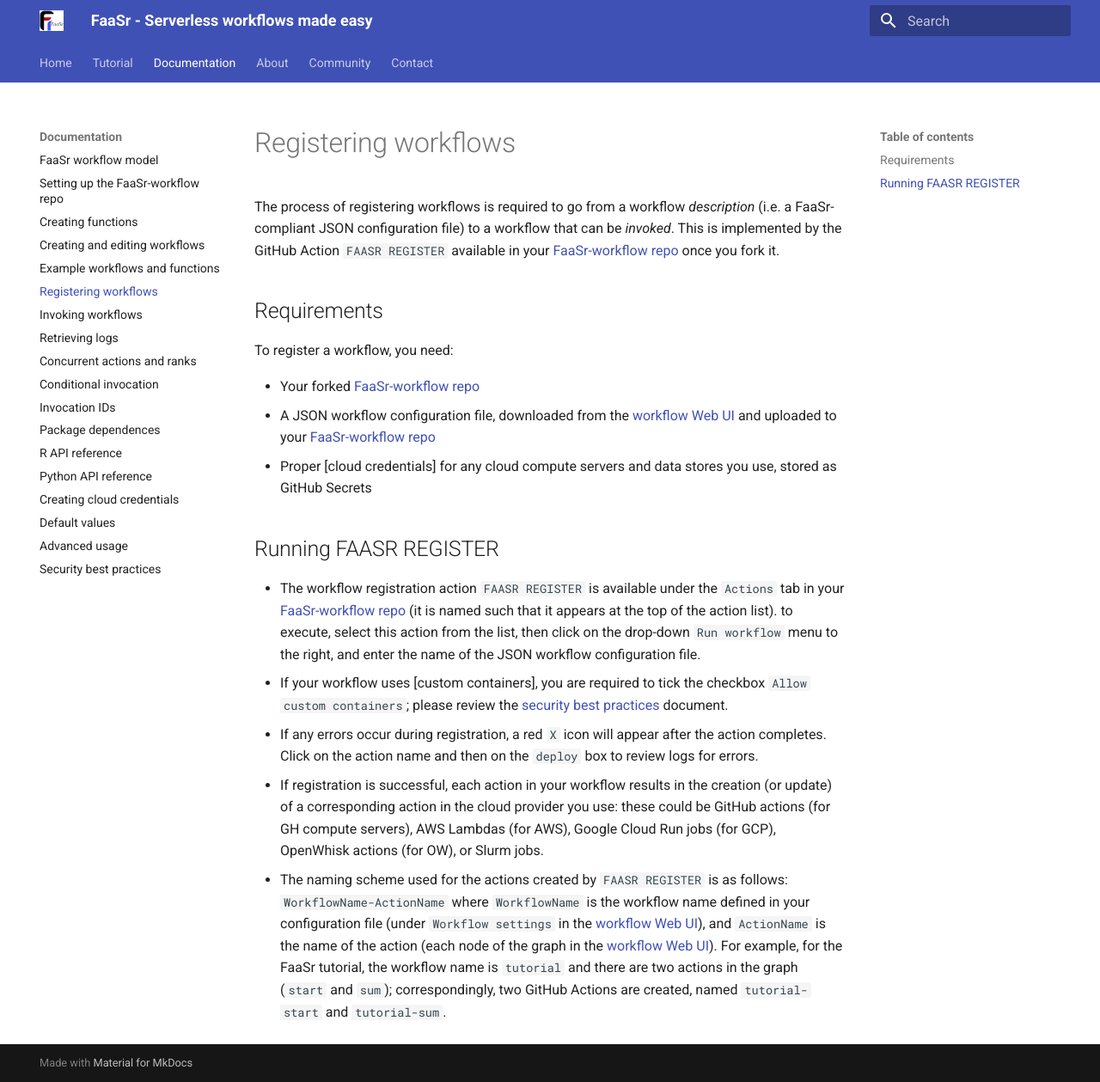
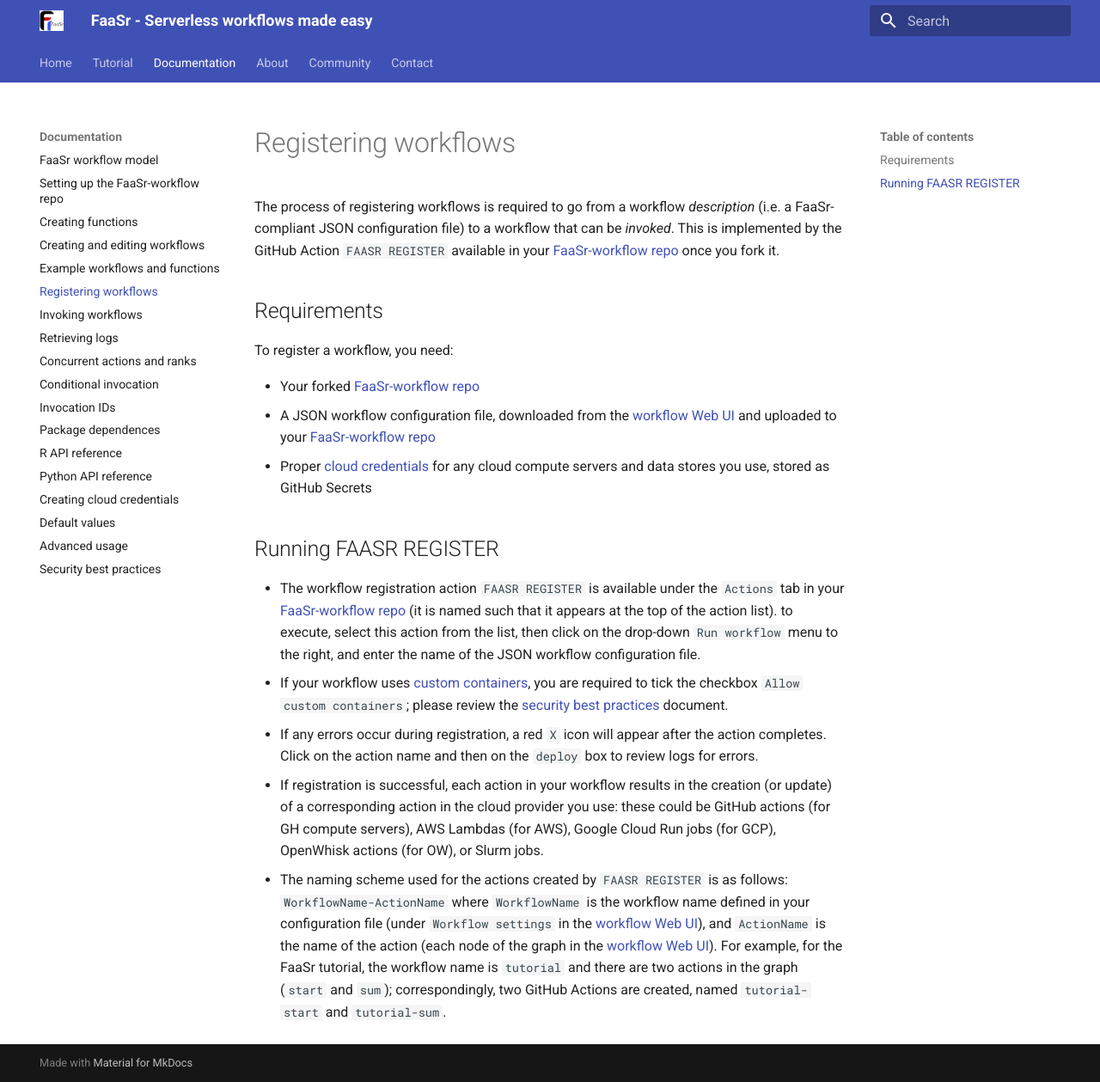
Before and after one commit to nolcut/FaaSr-Docs, an MkDocs documentation site: the page built from docs/register_workflow.md, in a window 1280 px wide and 1259 px high. Shown: the whole window at 86% size. Built offline with MkDocs 1.6.1 and Material for MkDocs 9.7.7, drawn with Linux system fonts in a browser that asks for light colours; part of the change alters nothing that is shown.

```diff
--- a/docs/register_workflow.md
+++ b/docs/register_workflow.md
@@ -18,8 +18,8 @@ To register a workflow, you need:
 - If registration is successful, each action in your workflow results in the creation (or update) of a corresponding action in the cloud provider you use: these could be GitHub actions (for GH compute servers), AWS Lambdas (for AWS), Google Cloud Run jobs (for GCP), OpenWhisk actions (for OW), or Slurm jobs.
 - The naming scheme used for the actions created by `FAASR REGISTER` is as follows: `WorkflowName-ActionName` where `WorkflowName` is the workflow name defined in your configuration file (under `Workflow settings` in the [workflow Web UI]), and `ActionName` is the name of the action (each node of the graph in the [workflow Web UI]). For example, for the FaaSr tutorial, the workflow name is `tutorial` and there are two actions in the graph (`start` and `sum`); correspondingly, two GitHub Actions are created, named `tutorial-start` and `tutorial-sum`.
 
-
 [FaaSr-workflow repo]: workflow_repo.md
 [workflow Web UI]: workflows.md
-[cloud secret credentials]: credentials.md
+[cloud credentials]: credentials.md
 [security best practices]: security.md
+[custom containers]: advanced.md
```
